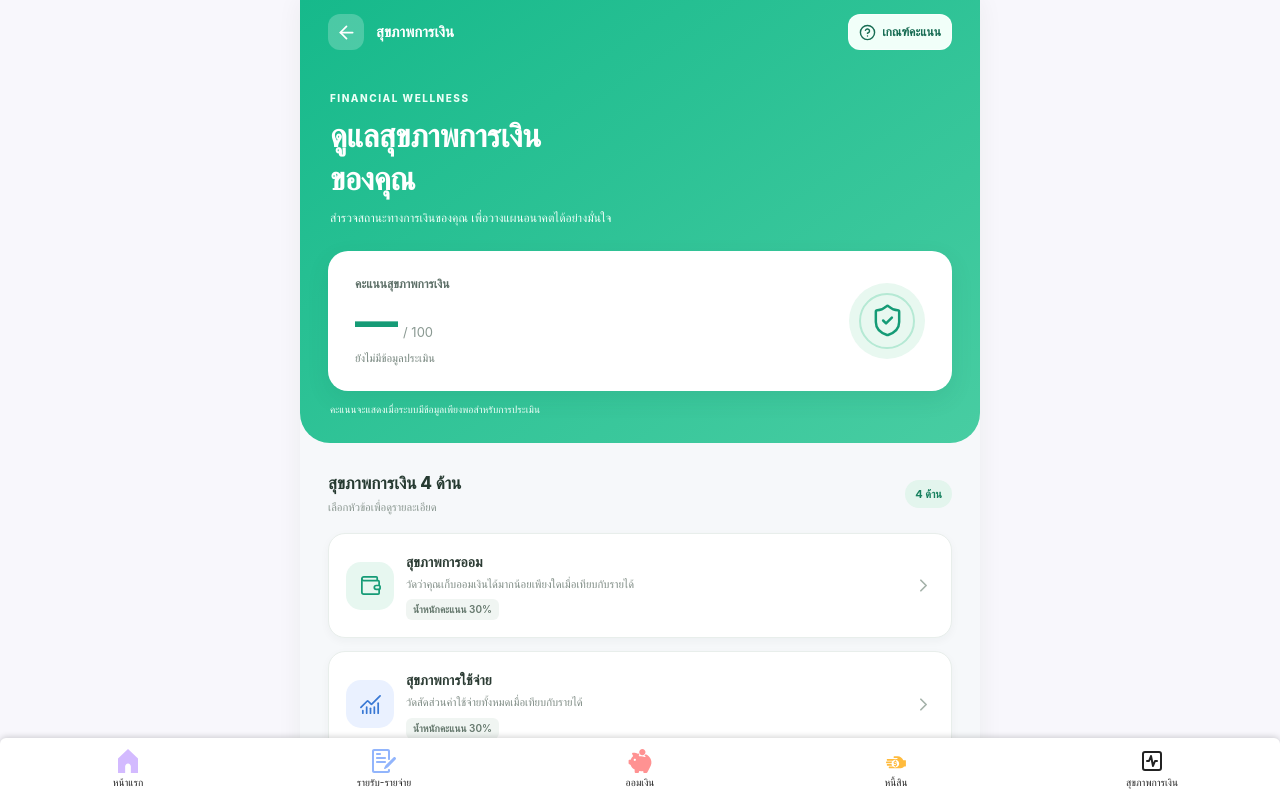
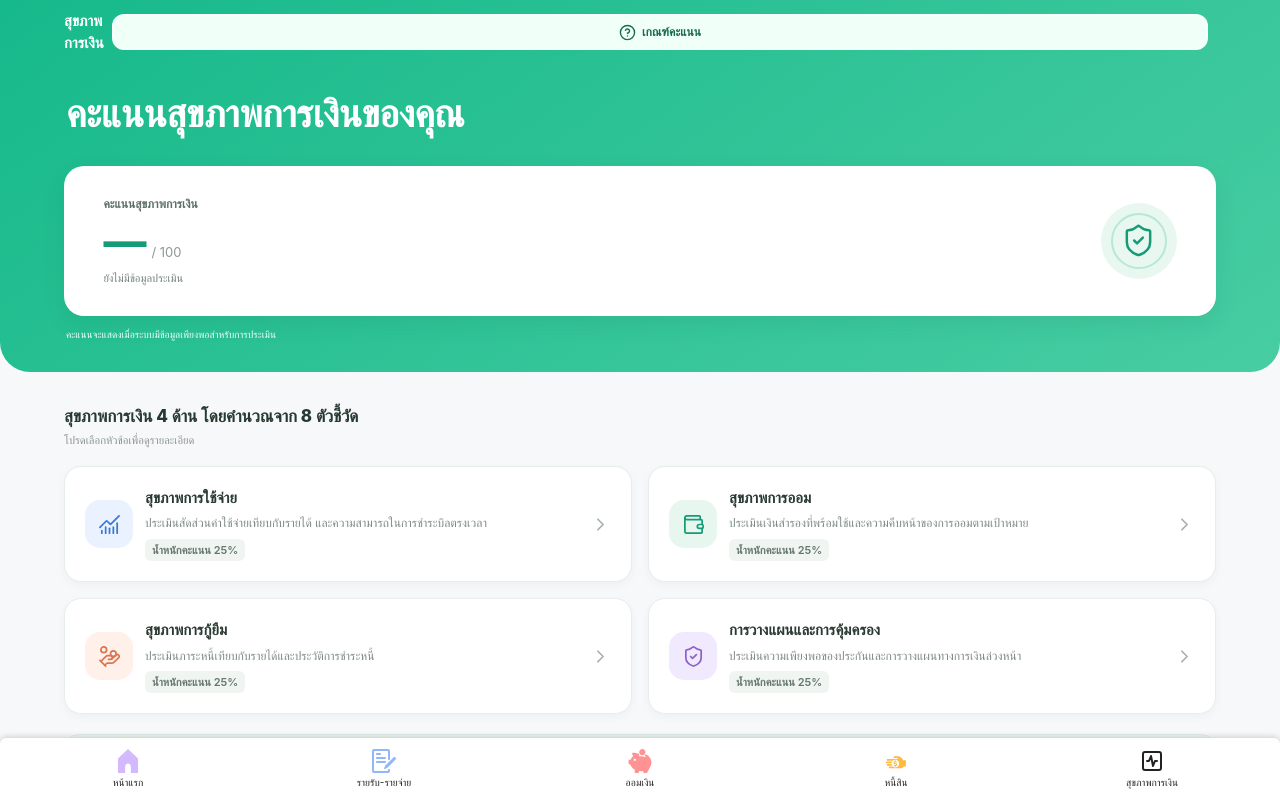
Before and after one commit to chotika0447/Financial-App, a React app in the folder Frontend/: page /financial-health in a window 1280 px wide. Shown: the top 798 px of the page. Built offline with nearby package versions, Linux system fonts and the light colour scheme; the HTML template or start-up script is replaced by a standard one.

Commit message:
update FinancialHealth page

```diff
--- a/Frontend/src/pages/FinancialHealth.css
+++ b/Frontend/src/pages/FinancialHealth.css
@@ -547,6 +547,27 @@
     cursor: pointer;
 }
 
+.fh-indicator-list {
+    display: flex;
+    flex-direction: column;
+    gap: 8px;
+    margin: 10px 0;
+    padding-left: 20px;
+    color: #53665b;
+    font-size: 11px;
+    line-height: 1.7;
+}
+
+.fh-indicator-list li {
+    padding-left: 2px;
+    overflow-wrap: anywhere;
+}
+
+@media (min-width: 600px) {
+    .fh-indicator-list {
+        font-size: 12px;
+    }
+}
 /* =========================
    SMALL SCREENS
 ========================= */
@@ -604,20 +625,18 @@
 /* =========================
    TABLET AND DESKTOP
 ========================= */
-
 @media (min-width: 600px) {
     .financial-health-page {
-        max-width: 680px;
+        width: 100%;
+        max-width: none;
         min-height: 100vh;
         min-height: 100dvh;
-        margin: 0 auto;
-        padding-bottom: 80px;
-        background: #f6f8fa;
-        box-shadow: 0 0 24px rgb(27 54 40 / 6%);
+        margin: 0;
+        padding-bottom: calc(62px + env(safe-area-inset-bottom));
     }
 
     .fh-header {
-        padding: 0 28px 26px;
+        padding: 0 clamp(24px, 4vw, 64px) 30px;
         border-radius: 0 0 30px 30px;
     }
 
@@ -626,41 +645,71 @@
     }
 
     .fh-intro {
-        padding-top: 20px;
-        padding-bottom: 22px;
+        padding-top: 24px;
+        padding-bottom: 26px;
     }
 
     .fh-intro h1 {
-        font-size: 32px;
+        font-size: clamp(32px, 3vw, 42px);
+    }
+
+    .fh-intro > p {
+        max-width: 560px;
+        font-size: 14px;
     }
 
     .fh-score-card {
-        min-height: 140px;
-        padding: 22px 26px;
+        min-height: 150px;
+        padding: 24px clamp(24px, 3vw, 40px);
     }
 
     .fh-main {
-        padding: 28px;
+        width: 100%;
+        max-width: none;
+        margin: 0;
+        padding: 32px clamp(24px, 4vw, 64px);
+        box-sizing: border-box;
     }
 
     .fh-category-list {
-        gap: 13px;
+        display: grid;
+        grid-template-columns: repeat(2, minmax(0, 1fr));
+        gap: 16px;
     }
 
     .fh-category-card {
-        min-height: 100px;
-        padding: 17px;
+        min-height: 116px;
+        padding: 20px;
     }
 
     .fh-category-title {
-        font-size: 14px;
+        font-size: 15px;
     }
 
     .fh-category-description {
+        font-size: 12px;
+    }
+
+    .fh-category-weight {
         font-size: 11px;
+    }
+
+    .fh-tip {
+        max-width: none;
     }
 }
 
+@media (min-width: 1200px) {
+    .fh-header {
+        padding-right: max(64px, calc((100vw - 1440px) / 2));
+        padding-left: max(64px, calc((100vw - 1440px) / 2));
+    }
+
+    .fh-main {
+        padding-right: max(64px, calc((100vw - 1440px) / 2));
+        padding-left: max(64px, calc((100vw - 1440px) / 2));
+    }
+}
 /* Respect reduced-motion preference */
 
 @media (prefers-reduced-motion: reduce) {
--- a/Frontend/src/pages/FinancialHealth.jsx
+++ b/Frontend/src/pages/FinancialHealth.jsx
@@ -17,49 +17,77 @@ import Navbar from '../components/Navbar';
 
 const criteria = [
     {
-        id: 'saving',
+        id: 'spend',
+        title: 'สุขภาพการใช้จ่าย',
+        name: 'การใช้จ่าย (Spend)',
+        weight: 25,
+        description:
+            'ประเมินสัดส่วนค่าใช้จ่ายเทียบกับรายได้ และความสามารถในการชำระบิลตรงเวลา',
+        indicators: [
+            'ตัวชี้วัดที่ 1: สัดส่วนค่าใช้จ่ายต่อรายได้',
+            'ตัวชี้วัดที่ 2: ความสามารถในการชำระบิลตรงเวลา',
+        ],
+        formula:
+            'คะแนนด้านการใช้จ่าย = (S1 + S2) ÷ 2',
+        target:
+            'สัดส่วนค่าใช้จ่ายยิ่งเหมาะสม และชำระบิลตรงเวลาได้สม่ำเสมอ ยิ่งได้คะแนนสูง',
+        Icon: ChartNoAxesCombined,
+        color: '#3978d4',
+        background: '#eaf1ff',
+    },
+    {
+        id: 'save',
         title: 'สุขภาพการออม',
-        name: 'อัตราการออม (Saving rate)',
-        weight: 30,
-        description: 'วัดว่าคุณเก็บออมเงินได้มากน้อยเพียงใดเมื่อเทียบกับรายได้',
-        formula: 'เงินออม ÷ รายได้ × 100',
-        target: 'ควรออมอย่างน้อย 10–20% ของรายได้',
+        name: 'การออม (Save)',
+        weight: 25,
+        description:
+            'ประเมินเงินสำรองที่พร้อมใช้และความคืบหน้าของการออมตามเป้าหมาย',
+        indicators: [
+            'ตัวชี้วัดที่ 3: เงินสำรองสภาพคล่อง',
+            'ตัวชี้วัดที่ 4: ความคืบหน้าตามเป้าหมายการออม',
+        ],
+        formula:
+            'คะแนนด้านการออม = (S3 + S4) ÷ 2',
+        target:
+            'พิจารณาเงินสำรองที่พร้อมใช้จริง และความคืบหน้าของเงินออมเทียบกับแผน',
         Icon: Wallet,
         color: '#159b76',
         background: '#e7f7f0',
     },
     {
-        id: 'expense',
-        title: 'สุขภาพการใช้จ่าย',
-        name: 'สัดส่วนค่าใช้จ่าย (Expense Ratio)',
-        weight: 30,
-        description: 'วัดสัดส่วนค่าใช้จ่ายทั้งหมดเมื่อเทียบกับรายได้',
-        formula: 'ค่าใช้จ่าย ÷ รายได้ × 100',
-        target: 'ควรจัดสรรเงินตามหลัก 50/30/20',
-        Icon: ChartNoAxesCombined,
-        color: '#3978d4',
-        background: '#eaf1ff',
-    },
-    {
-        id: 'debt',
-        title: 'สุขภาพหนี้สิน',
-        name: 'ภาระหนี้ต่อรายได้ (Debt-to-Income Ratio)',
+        id: 'borrow',
+        title: 'สุขภาพการกู้ยืม',
+        name: 'การกู้ยืม (Borrow)',
         weight: 25,
-        description: 'วัดภาระผ่อนชำระหนี้เทียบกับรายได้ต่อเดือน',
-        formula: 'ภาระผ่อนหนี้ต่อเดือน ÷ รายได้ต่อเดือน × 100',
-        target: 'ภาระหนี้ยิ่งต่ำ ยิ่งมีความคล่องตัวทางการเงิน',
+        description:
+            'ประเมินภาระหนี้เทียบกับรายได้และประวัติการชำระหนี้',
+        indicators: [
+            'ตัวชี้วัดที่ 5: สัดส่วนภาระหนี้ต่อรายได้',
+            'ตัวชี้วัดที่ 6: ประวัติการชำระหนี้',
+        ],
+        formula:
+            'คะแนนด้านการกู้ยืม = (S5 + S6) ÷ 2',
+        target:
+            'ภาระหนี้ที่เหมาะสมและประวัติการชำระหนี้ที่ดีช่วยสะท้อนความสามารถในการจัดการหนี้',
         Icon: HandCoins,
         color: '#dc7650',
         background: '#fff0e9',
     },
     {
-        id: 'liquidity',
-        title: 'สุขภาพเงินสภาพคล่อง',
-        name: 'อัตราส่วนสภาพคล่องพื้นฐาน (Liquidity Ratio)',
-        weight: 15,
-        description: 'วัดความสามารถในการใช้สินทรัพย์สภาพคล่องรองรับค่าใช้จ่าย',
-        formula: 'สินทรัพย์สภาพคล่อง ÷ ค่าใช้จ่ายรายเดือน',
-        target: 'ควรมีเงินสำรองฉุกเฉินประมาณ 3–6 เดือนของค่าใช้จ่าย',
+        id: 'plan',
+        title: 'การวางแผนและการคุ้มครอง',
+        name: 'การวางแผนและการคุ้มครอง (Plan & Protect)',
+        weight: 25,
+        description:
+            'ประเมินความเพียงพอของประกันและการวางแผนทางการเงินล่วงหน้า',
+        indicators: [
+            'ตัวชี้วัดที่ 7: ความเพียงพอของประกัน',
+            'ตัวชี้วัดที่ 8: การวางแผนการเงินล่วงหน้า',
+        ],
+        formula:
+            'คะแนนด้านการวางแผนและการคุ้มครอง = (S7 + S8) ÷ 2',
+        target:
+            'พิจารณาความพร้อมในการรับมือเหตุฉุกเฉินและการวางแผนการเงินในอนาคต',
         Icon: ShieldCheck,
         color: '#8a60c9',
         background: '#f1eaff',
@@ -77,14 +105,6 @@ function FinancialHealth() {
         <div className="financial-health-page">
             <header className="fh-header">
                 <div className="fh-topbar">
-                    <button
-                        type="button"
-                        className="fh-back-button"
-                        onClick={() => navigate(-1)}
-                        aria-label="ย้อนกลับ"
-                    >
-                        <ArrowLeft size={21} />
-                    </button>
 
                     <span className="fh-topbar-title">
                         สุขภาพการเงิน
@@ -101,16 +121,7 @@ function FinancialHealth() {
                 </div>
 
                 <div className="fh-intro">
-                    <span className="fh-eyebrow">
-                        FINANCIAL WELLNESS
-                    </span>
-
-                    <h1>ดูแลสุขภาพการเงิน<br />ของคุณ</h1>
-
-                    <p>
-                        สำรวจสถานะทางการเงินของคุณ
-                        เพื่อวางแผนอนาคตได้อย่างมั่นใจ
-                    </p>
+                    <h1>คะแนนสุขภาพการเงินของคุณ</h1>
                 </div>
 
                 <section className="fh-score-card">
@@ -148,11 +159,9 @@ function FinancialHealth() {
             <main className="fh-main">
                 <div className="fh-section-heading">
                     <div>
-                        <h2>สุขภาพการเงิน 4 ด้าน</h2>
-                        <p>เลือกหัวข้อเพื่อดูรายละเอียด</p>
+                        <h2>สุขภาพการเงิน 4 ด้าน โดยคำนวณจาก 8 ตัวชี้วัด</h2>
+                        <p>โปรดเลือกหัวข้อเพื่อดูรายละเอียด</p>
                     </div>
-
-                    <span className="fh-total-count">4 ด้าน</span>
                 </div>
 
                 <div className="fh-category-list">
@@ -250,15 +259,12 @@ function FinancialHealth() {
 
                         <p className="fh-modal-intro">
                             คะแนนเต็ม 100 คะแนน แบ่งน้ำหนักตามตัวชี้วัด
-                            ทั้ง 4 ด้าน ดังนี้
+                            ทั้ง 4 ด้าน 8 ตัวชี้วัด ดังนี้
                         </p>
 
                         <div className="fh-criteria-list">
                             {criteria.map((item, index) => (
-                                <article
-                                    className="fh-criterion"
-                                    key={item.id}
-                                >
+                                <article className="fh-criterion" key={item.id}>
                                     <div className="fh-criterion-heading">
                                         <span className="fh-criterion-number">
                                             {index + 1}
@@ -273,6 +279,21 @@ function FinancialHealth() {
                                     </div>
 
                                     <p>{item.description}</p>
+
+                                    <ul className="fh-indicator-list">
+                                        {item.indicators.map((indicator) => (
+                                            <li key={indicator}>{indicator}</li>
+                                        ))}
+                                    </ul>
+
+                                    <div className="fh-formula">
+                                        <span>สูตรคะแนนของด้านนี้</span>
+                                        <p>{item.formula}</p>
+                                    </div>
+
+                                    <div className="fh-target">
+                                        {item.target}
+                                    </div>
 
                                     <div className="fh-formula">
                                         <span>สูตรคำนวณ</span>
```
